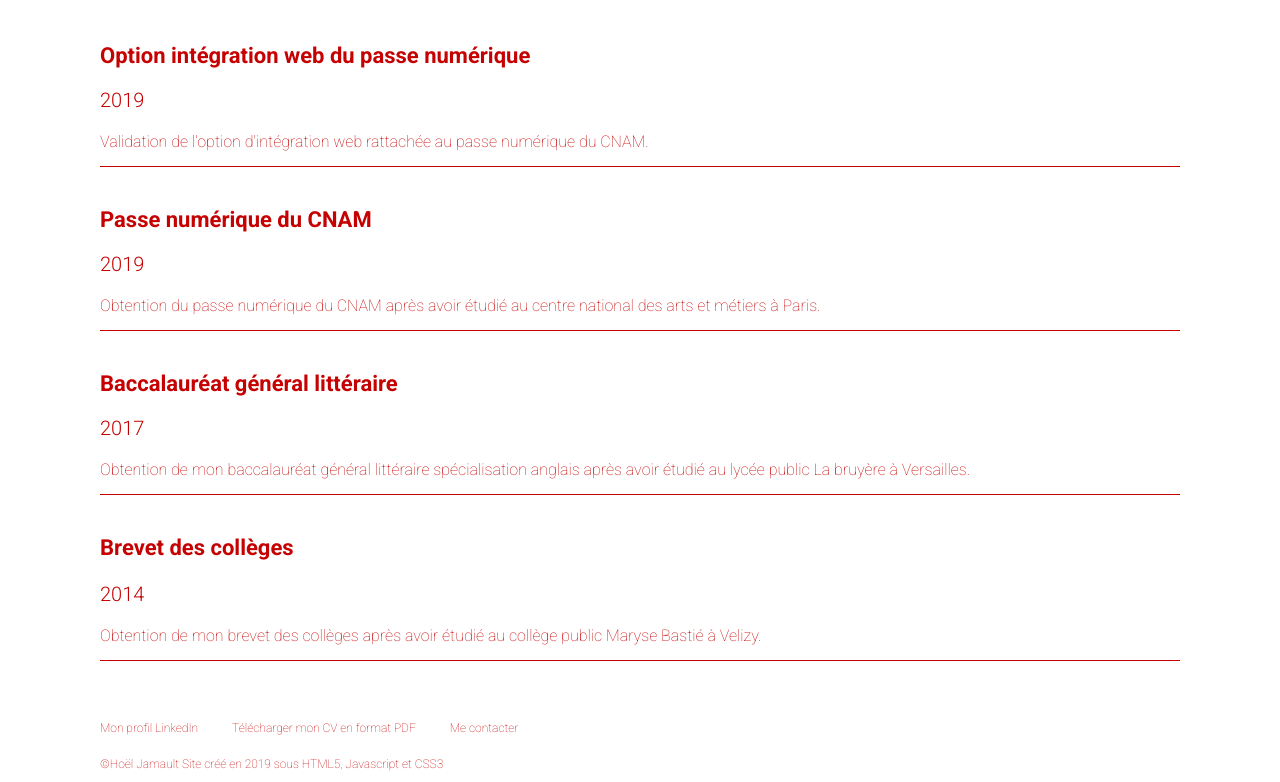
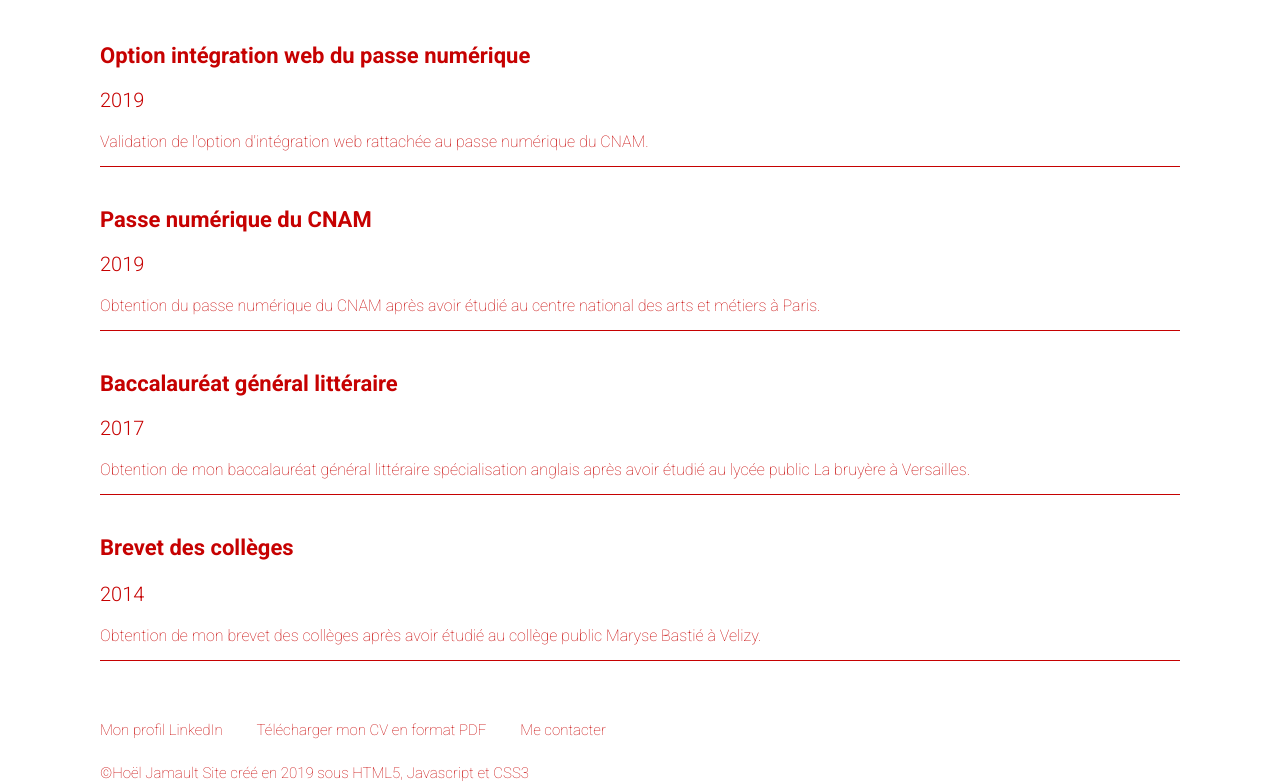
Before and after one commit to Etaidens/Etaidens.github.io, a plain HTML site: page formation.html in a window 1280 px wide. Shown: the part 107-889 px from the top of the page. Drawn offline with Linux system fonts and the light colour scheme.

Commit message:
Update style.css

```diff
--- a/style.css
+++ b/style.css
@@ -400,15 +400,15 @@ body.fade-top {
 }
 
 .copyright {
-    font-weight: 100;
-    font-size: 12px;
+    font-weight: 120;
+    font-size: 15px;
     color:#C60101;
 }
 
 .footerlink {
     display: inline-block;
-    font-weight: 100;
-    font-size: 12px;
+    font-weight: 120;
+    font-size: 15px;
     color:#C60101;
     margin-top: 20px;
     margin-bottom: 10px;
```
